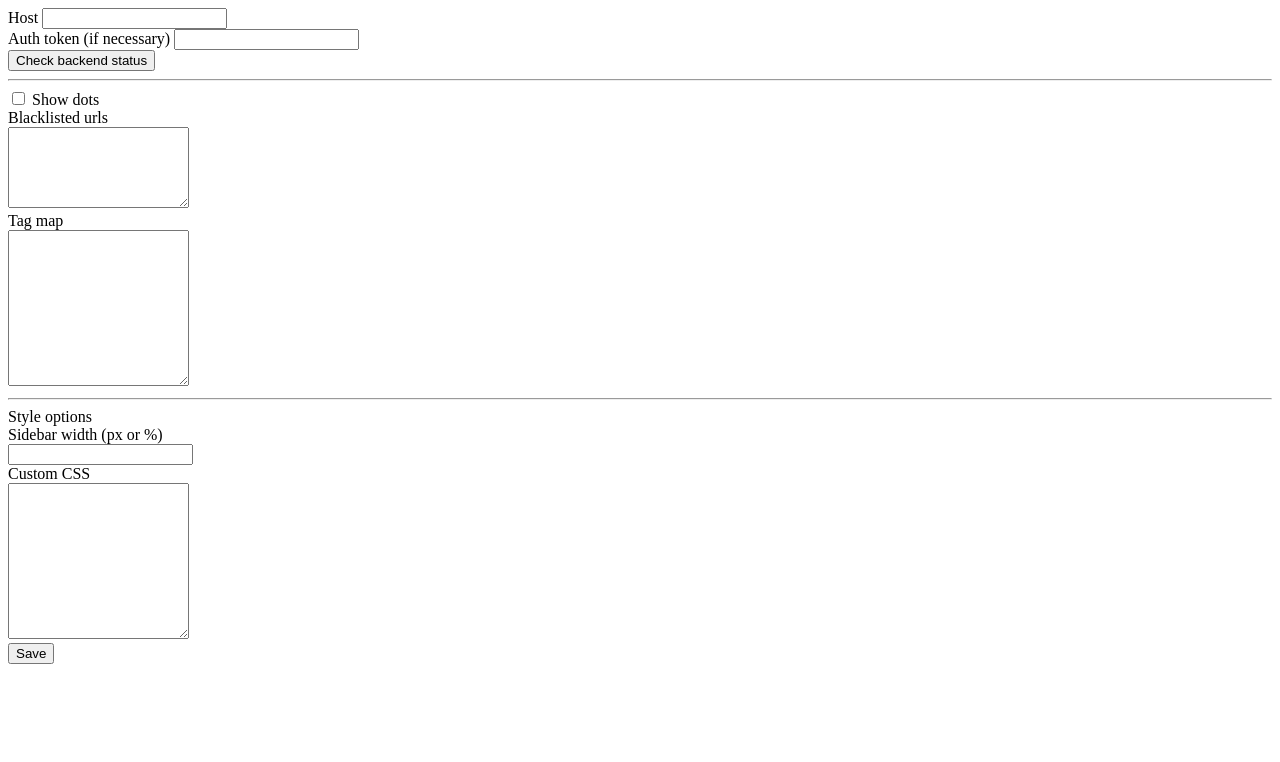
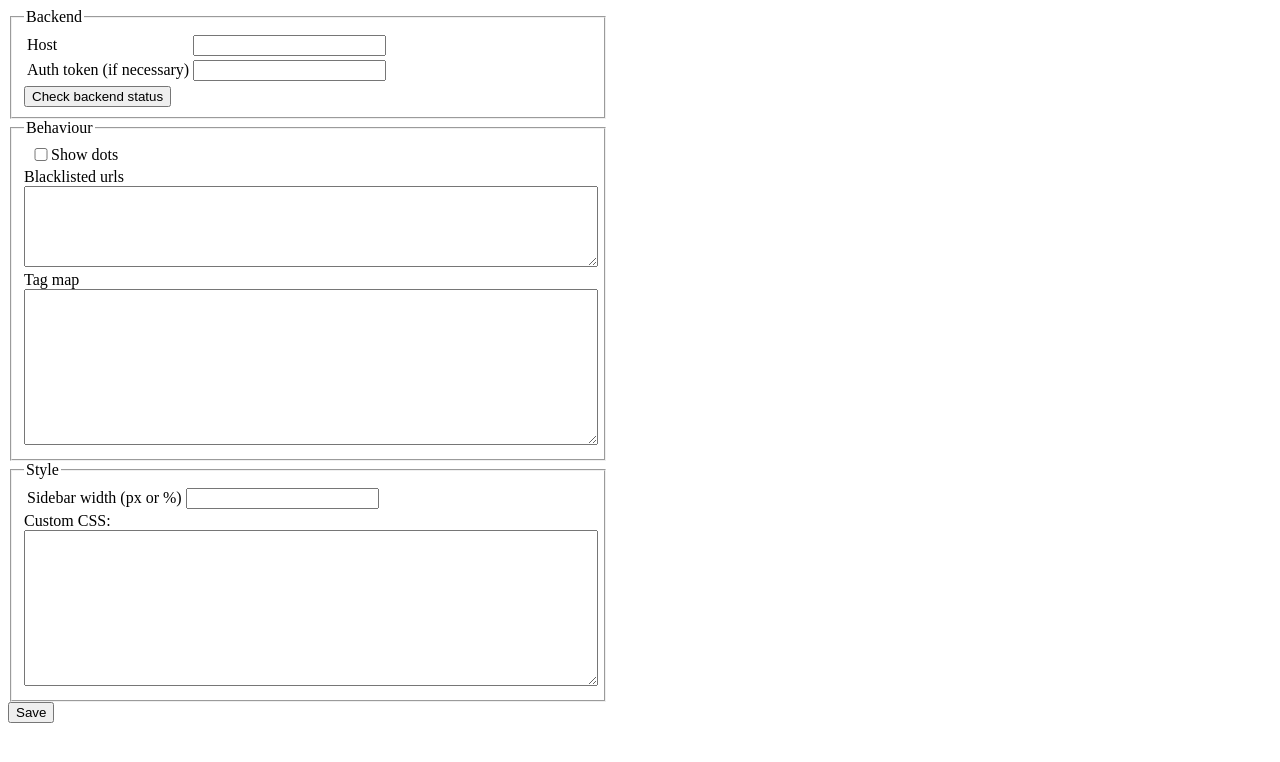
Before and after one commit to karlicoss/promnesia, a browser extension: page extension/src/options_page.html in a window 1280 px wide. Drawn offline with Linux system fonts and the light colour scheme.

Commit message:
restyle options page

```diff
--- a/extension/src/options_page.css
+++ b/extension/src/options_page.css
@@ -0,0 +1,11 @@
+body {
+    width: 600px;
+}
+
+input {
+    width: 100%;
+}
+
+textarea {
+    width: 100%;
+}
--- a/extension/src/options_page.html
+++ b/extension/src/options_page.html
@@ -7,25 +7,34 @@
 
 <body>
 
-    <div>
-    <label for="host_id">Host</label>
-    <input type="text" id="host_id">
-    </div>
+    <fieldset>
+        <legend>Backend</legend>
 
-    <div>
-    <label for="token_id">Auth token (if necessary)</label>
-    <input type="text" id="token_id">
-    </div>
+        <table>
+            <tr>
+                <td><label for="host_id">Host</label> </td>
+                <td><input type="text" id="host_id">  </td>
+            </tr>
+                <td><label for="token_id">Auth token (if necessary)</label> </td>
+                <td><input type="text" id="token_id"> </td>
+            <tr>
+            </tr>
+        </table>
 
         <button id="backend_status_id">Check backend status</button>
+    </fieldset>
 
-    <hr>
+    <fieldset>
+        <legend>Behaviour</legend>
 
-    <div>
     <!-- TODO come up with a better name -->
-    <input type="checkbox"  id="dots_id"/>
-    <label for="dots_id">Show dots</label>
-    </div>
+
+        <table>
+            <tr>
+                <td><input type="checkbox"  id="dots_id"/></td>
+                <td><label for="dots_id">Show dots</label></td>
+            </tr>
+        </table>
 
         <div>
             <label for="blacklist_id">Blacklisted urls</label>
@@ -36,20 +45,27 @@
             <label for="tag_map_id">Tag map</label>
             <div><textarea rows="10" id="tag_map_id"></textarea></div>
         </div>
+    </fieldset>
 
-    <hr>
-    <div>Style options</div>
+    <fieldset>
+        <legend>Style</legend>
 
-    <div>
-        <label for="width_id">Sidebar width (px or %)<label>
-        <div><input id="width_id"></div>
-    </div>
+        <table>
+            <tr>
+                <td><label for="width_id">Sidebar width (px or %)</label></td>
+                <td><input id="width_id"></td>
+            </tr>
+        </table>
 
 
         <div>
-    <label for="extra_css_id">Custom CSS</label>
-    <div><textarea rows="10" id="extra_css_id"></textarea></div>
+            <label>
+                Custom CSS:
+                <textarea rows="10" id="extra_css_id"></textarea>
+            </label>
         </div>
+
+    </fieldset>
 
     <div>
     <button id="save_id">Save</button>
```
Lines whose indentation alone changed are shown as unchanged.
